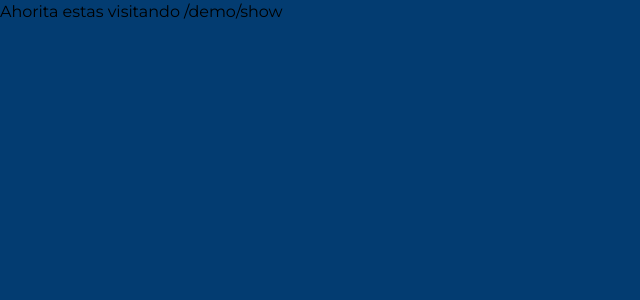
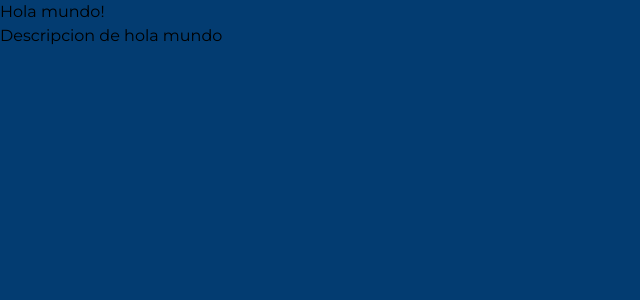
Before and after one commit to CEII/ceii.web, a Next.js app: page /demo/show in a window 1280 px wide. Shown: the top 300 px of the page, without its empty margins (0-640 px from the left). Built offline with nearby package versions, Linux system fonts and the light colour scheme.

Commit message:
feat: Added container component

```diff
--- a/pages/demo/show/index.tsx
+++ b/pages/demo/show/index.tsx
@@ -1,9 +1,8 @@
+import Container from '@components/Container';
 import type { NextPage } from 'next';
 
 const Show: NextPage = () => (
-    <div>
-        Ahorita estas visitando /demo/show
-    </div>
+    <Container />
 );
 
 export default Show;
--- /dev/null
+++ b/src/components/Container/Container.tsx
@@ -0,0 +1,10 @@
+import { FunctionComponent } from 'react';
+
+const Container: FunctionComponent = () => (
+    <div>
+        <h1>Hola mundo!</h1>
+        <p>Descripcion de hola mundo</p>
+    </div>
+);
+
+export default Container;
--- /dev/null
+++ b/src/components/Container/index.ts
@@ -0,0 +1 @@
+export { default } from './Container';
```
